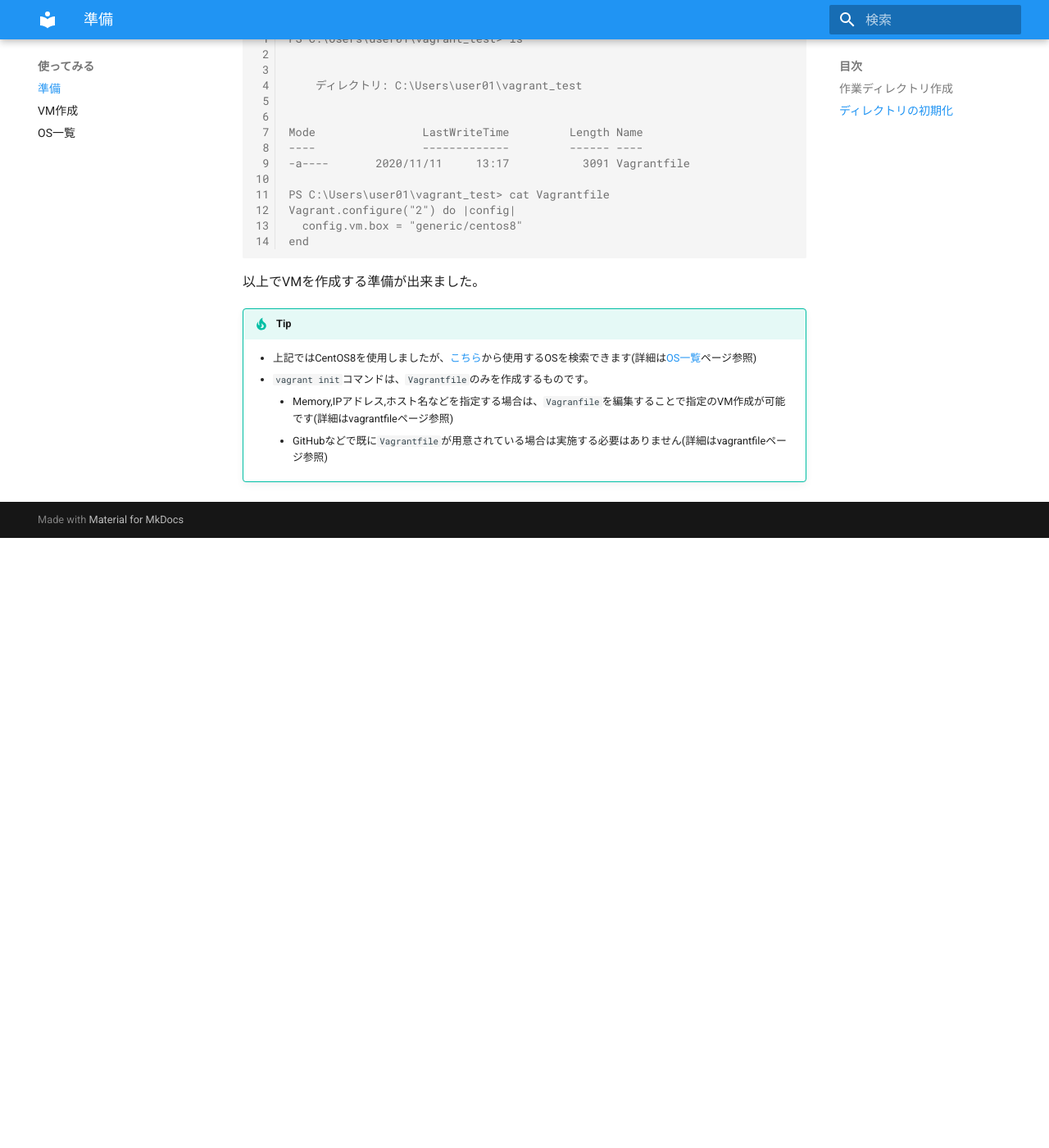
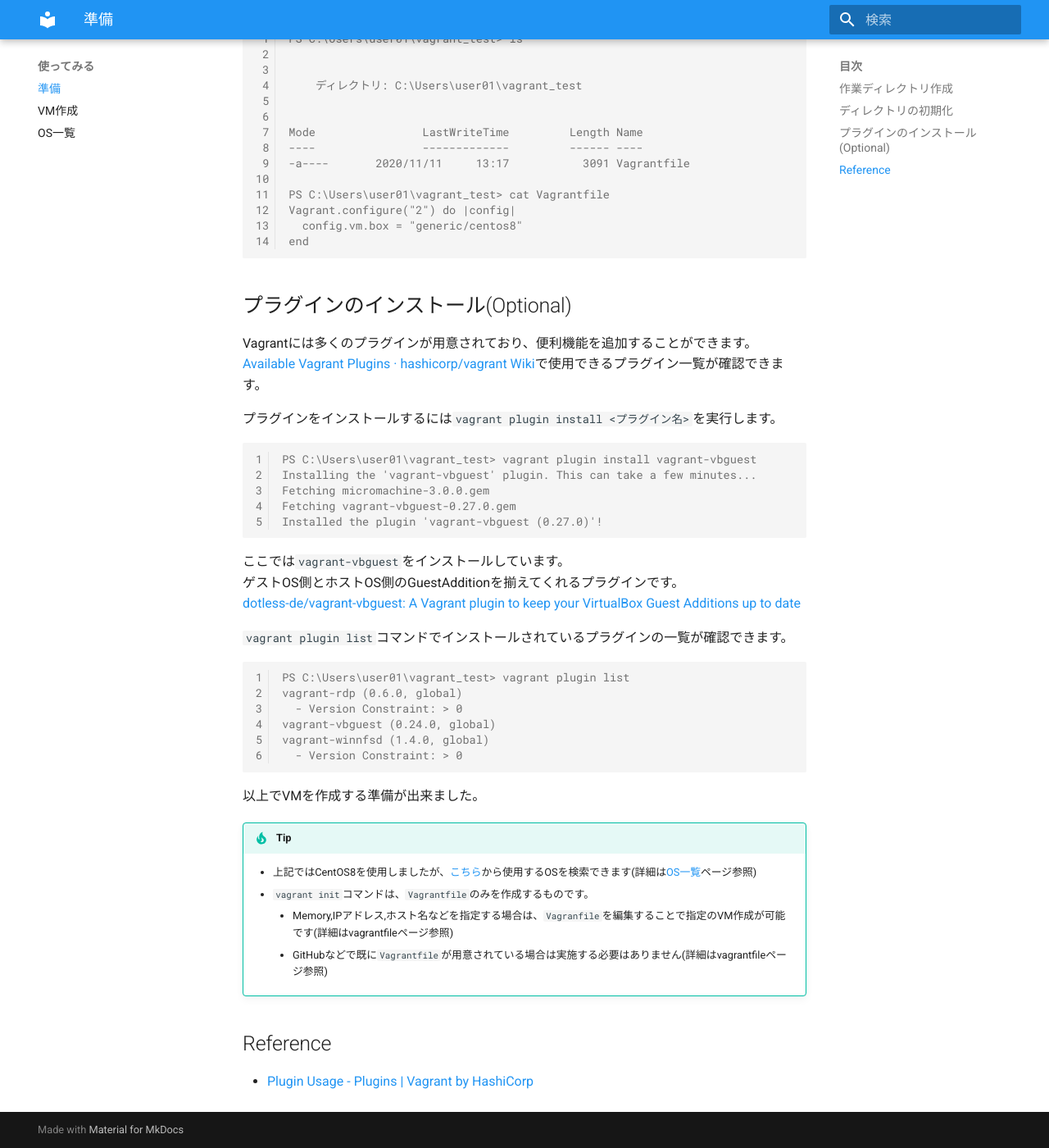
Before and after one commit to y-hosoya/vagrant-introduction, an MkDocs documentation site: the page built from docs/how_to_use/preparation.md, in a window 1280 px wide and 1400 px high, scrolled down 1328 px. Shown: the whole window at 82% size. Built offline with MkDocs 1.6.1 and Material for MkDocs 9.7.7, drawn with Linux system fonts in a browser that asks for light colours; before the commit the page ends 1984 px from its top, so only the background shows below that.

Commit message:
add plugin usage

````diff
--- a/docs/how_to_use/preparation.md
+++ b/docs/how_to_use/preparation.md
@@ -67,6 +67,36 @@
 end
 ```
 
+## プラグインのインストール(Optional)
+
+Vagrantには多くのプラグインが用意されており、便利機能を追加することができます。
+[Available Vagrant Plugins · hashicorp/vagrant Wiki](https://github.com/hashicorp/vagrant/wiki/Available-Vagrant-Plugins)で使用できるプラグイン一覧が確認できます。
+
+プラグインをインストールするには`vagrant plugin install <プラグイン名>`を実行します。
+
+```console
+PS C:\Users\user01\vagrant_test> vagrant plugin install vagrant-vbguest
+Installing the 'vagrant-vbguest' plugin. This can take a few minutes...
+Fetching micromachine-3.0.0.gem
+Fetching vagrant-vbguest-0.27.0.gem
+Installed the plugin 'vagrant-vbguest (0.27.0)'!
+```
+
+ここでは`vagrant-vbguest`をインストールしています。
+ゲストOS側とホストOS側のGuestAdditionを揃えてくれるプラグインです。
+[dotless-de/vagrant-vbguest: A Vagrant plugin to keep your VirtualBox Guest Additions up to date](https://github.com/dotless-de/vagrant-vbguest)
+
+`vagrant plugin list`コマンドでインストールされているプラグインの一覧が確認できます。
+
+```console
+PS C:\Users\user01\vagrant_test> vagrant plugin list
+vagrant-rdp (0.6.0, global)
+  - Version Constraint: > 0
+vagrant-vbguest (0.24.0, global)
+vagrant-winnfsd (1.4.0, global)
+  - Version Constraint: > 0
+```
+
 以上でVMを作成する準備が出来ました。
 
 !!! Tip
@@ -74,3 +104,7 @@
     - `vagrant init`コマンドは、`Vagrantfile`のみを作成するものです。
         - Memory,IPアドレス,ホスト名などを指定する場合は、`Vagranfile`を編集することで指定のVM作成が可能です(詳細はvagrantfileページ参照)
         - GitHubなどで既に`Vagrantfile`が用意されている場合は実施する必要はありません(詳細はvagrantfileページ参照)
+
+## Reference
+
+- [Plugin Usage - Plugins | Vagrant by HashiCorp](https://www.vagrantup.com/docs/plugins/usage)
````
